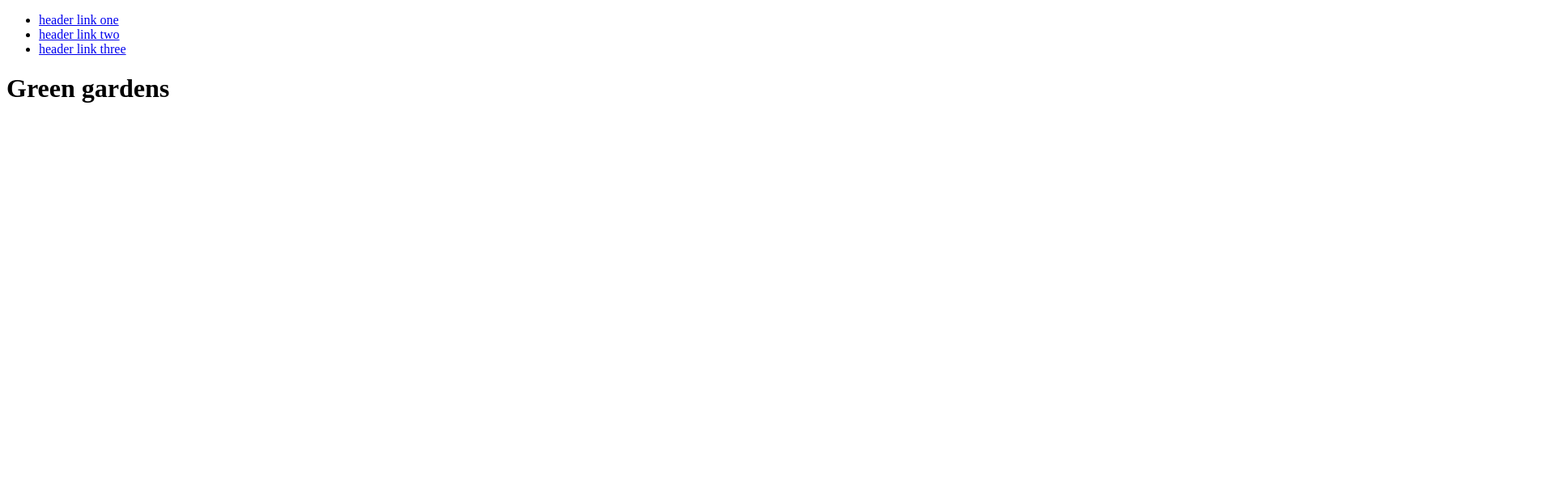
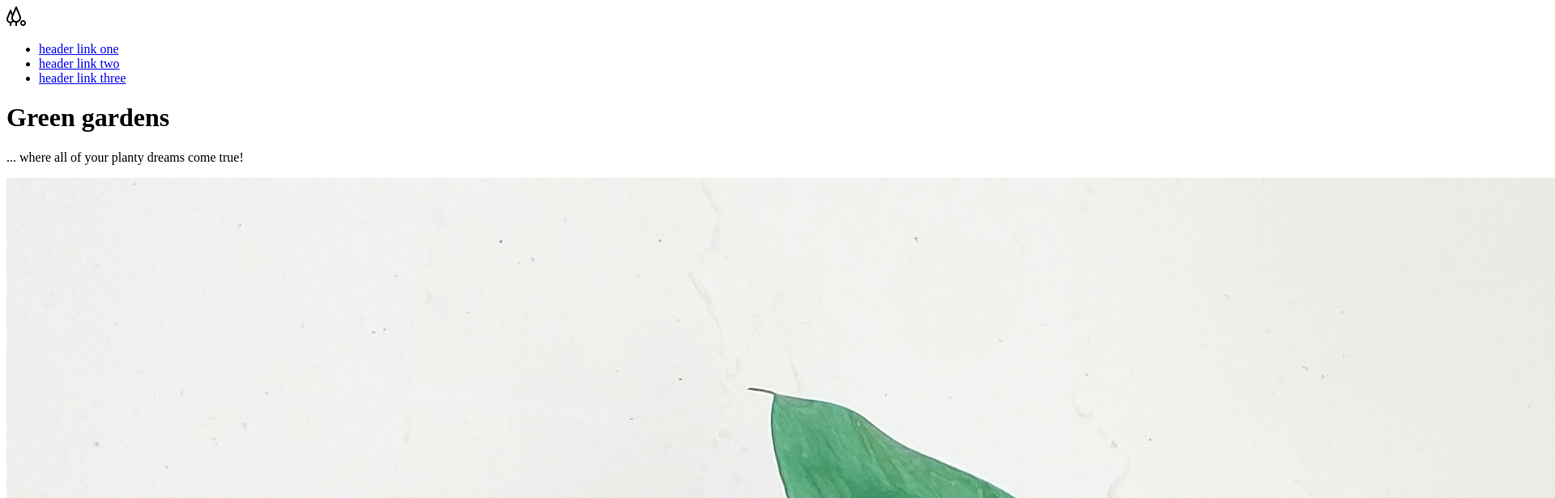
Before and after one commit to lauravaltmane/odin-plant-shop, a plain HTML site: page index.html in a window 1280 px wide. Shown: the top 616 px of the page at 81% size, 1920 px wide, since content can reach past the window. Drawn offline with Linux system fonts and the light colour scheme.

Commit message:
Add logo and intro

```diff
--- a/index.html
+++ b/index.html
@@ -9,13 +9,23 @@
 
 <body>
     <header>
-        <div class="logo"></div>
+        <img class="logo" src="./img/logo.svg"
+        alt="Project logo. Represents an outline of two trees and a dot.">
         <ul>
             <li><a href="https://google.com" class="link">header link one</a></li>
             <li><a href="https://google.com" class="link">header link two</a></li>
             <li><a href="https://google.com" class="link">header link three</a></li>
         </ul>
     </header>
-    <h1>Green gardens</h1>
+    <div class="intro">
+        <h1>Green gardens</h1>
+        <p>
+            ... where all of your planty dreams come true!
+        </p>
+        <img class="wide-image" src="./img/green-thumbs.jpg"
+        alt="Picture of a hand with dyed green fingertips holding a seedling.">
+        <button>Shop now</button>
+    </div>
+
 </body>
 </html>
```
Also changed, not shown: img/green-thumbs.jpg (added), img/logo.svg (added).
